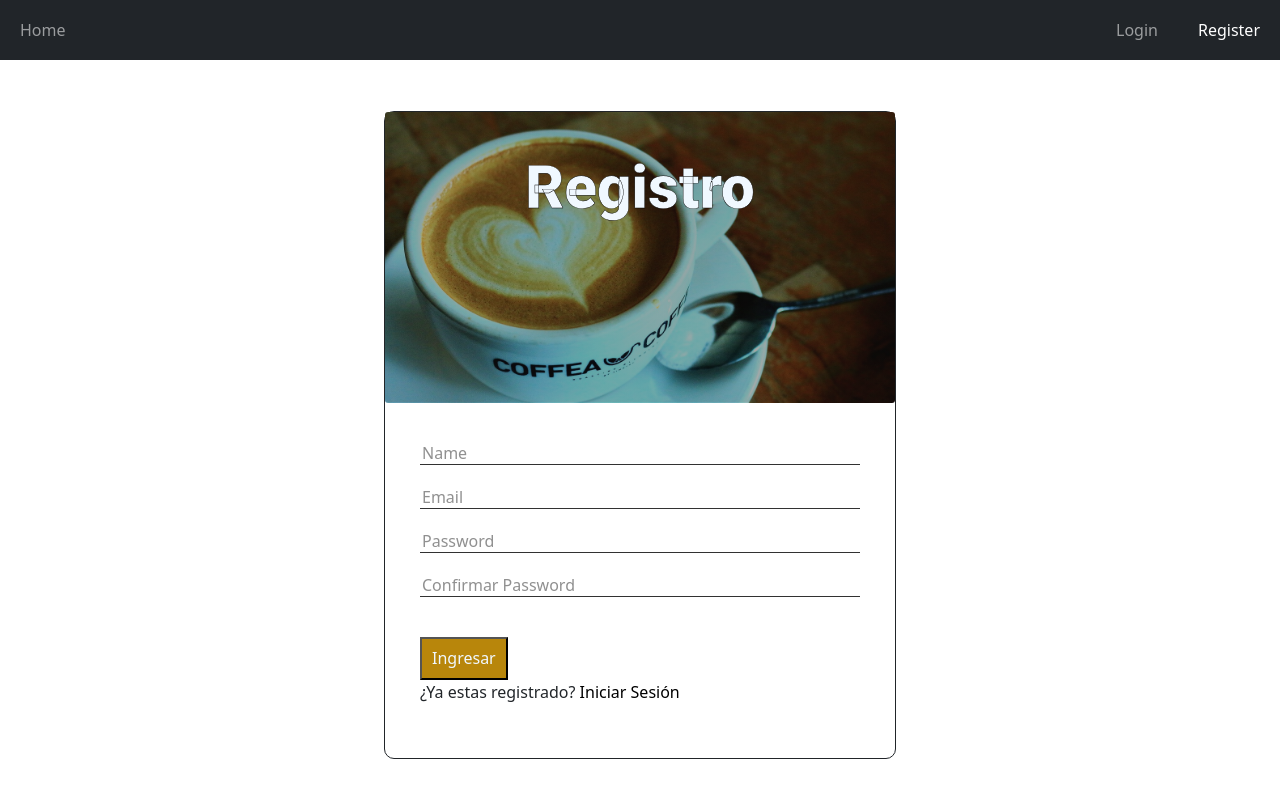
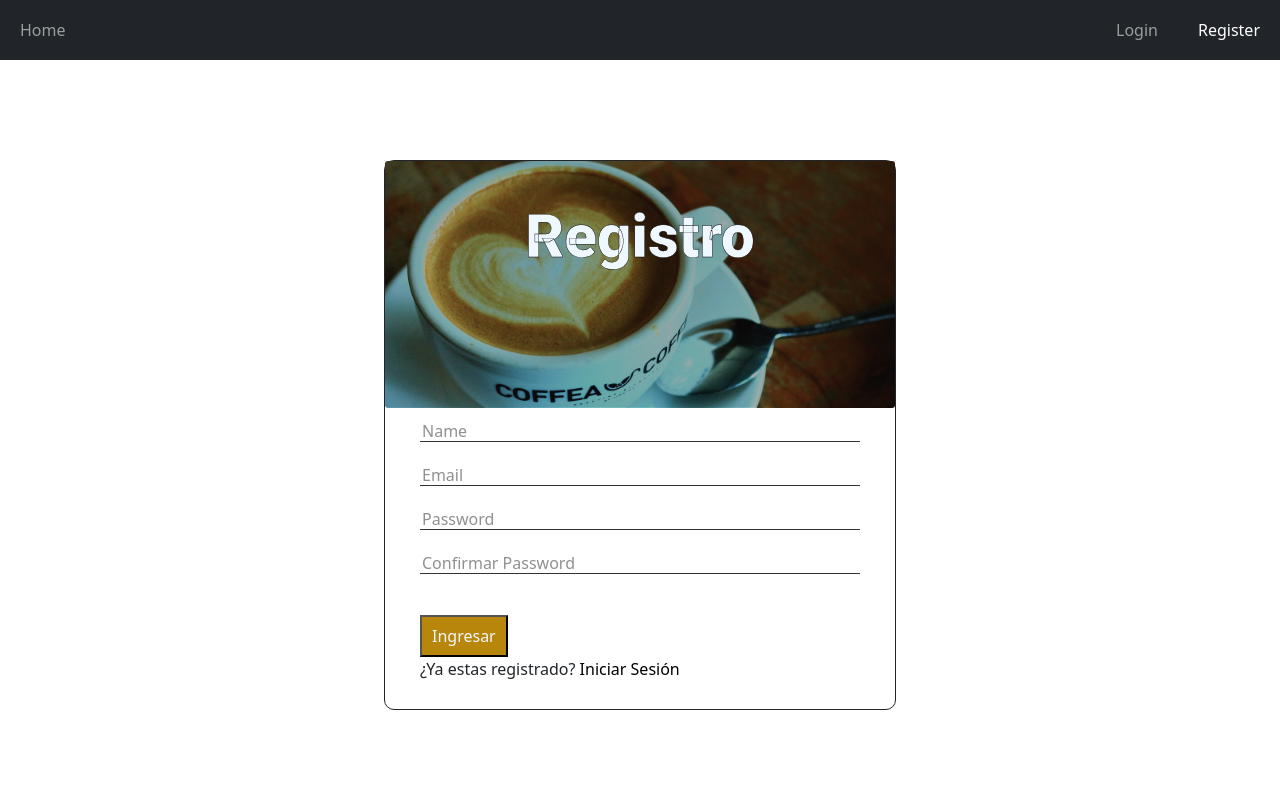
Before and after one commit to CamiloFuentesR/cafe-frontend, a React (Create React App) app: page /auth/register in a window 1280 px wide. Built offline with nearby package versions, Linux system fonts and the light colour scheme.

Commit message:
auth css

```diff
--- a/src/styles/components/__auth.scss
+++ b/src/styles/components/__auth.scss
@@ -12,7 +12,7 @@
     }
     ._login_card{
         width: 95%;
-        height: 95%;
+        height: 550px;
         border: 1px solid;
         border-radius: 10px;
         h1{
@@ -95,7 +95,7 @@
     }
     ._login_card{
         width: 70%;
-        height: 90%;
+        height: 550px;
         border: 1px solid;
         border-radius: 10px;
         h1{
```
